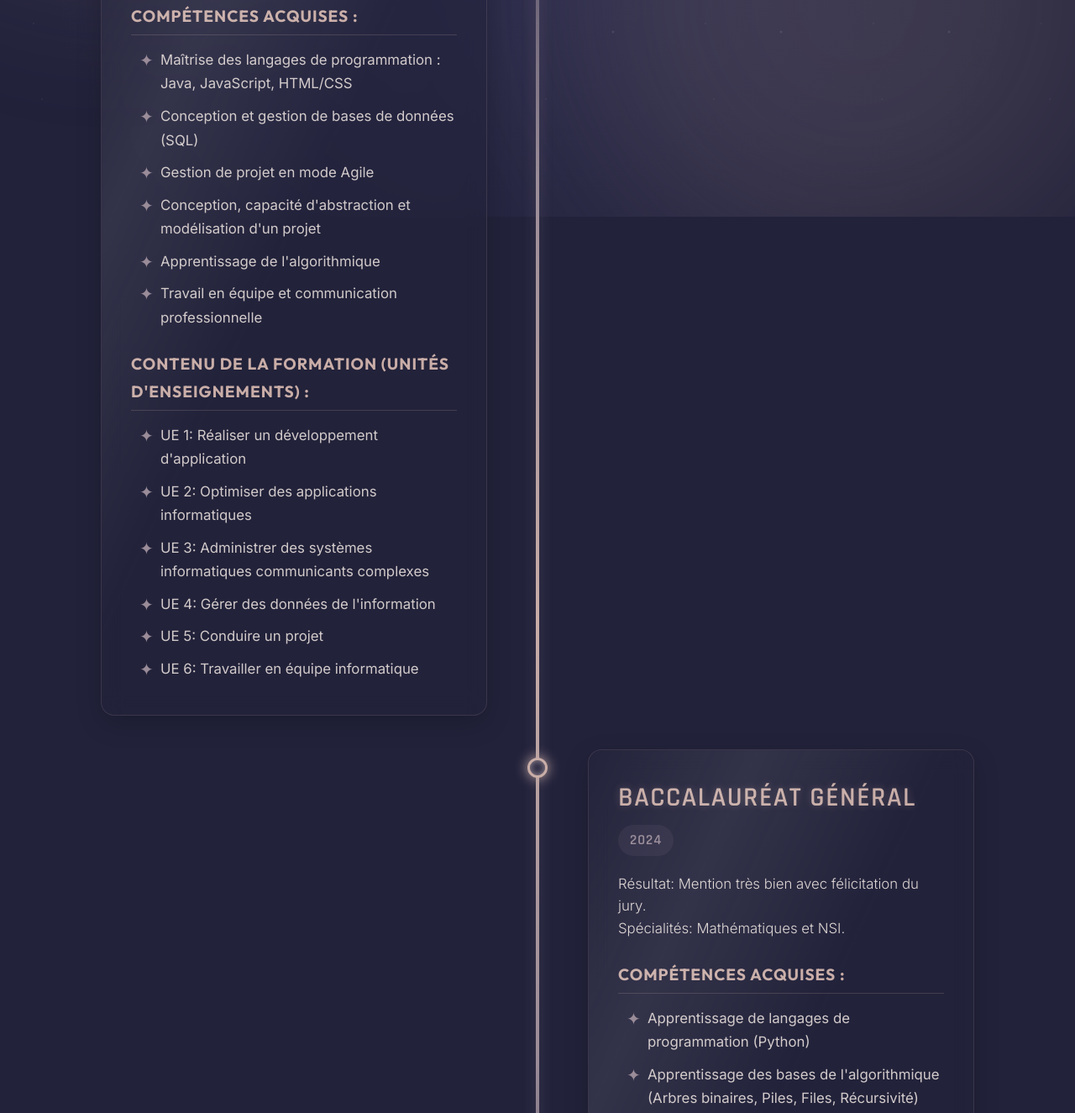
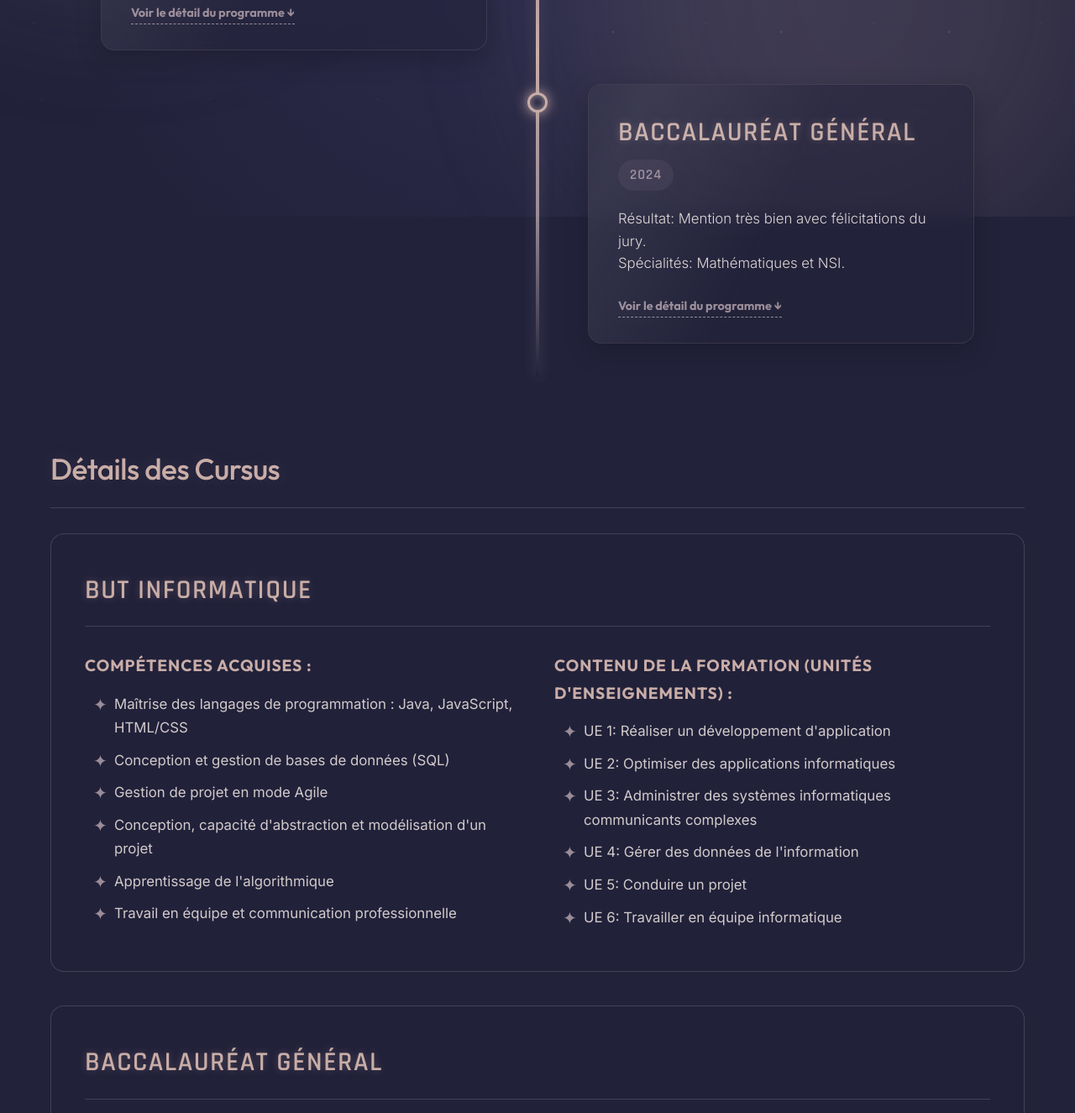
Before and after one commit to M3i-li/Portfolio, a plain HTML site: page html/Formations.html in a window 1280 px wide. Shown: the part 542-1867 px from the top of the page at 84% size. Drawn offline with Linux system fonts and the light colour scheme.

Commit message:
corrections d'affichage

```diff
--- a/css/formations-page-style.css
+++ b/css/formations-page-style.css
@@ -1,10 +1,10 @@
-/* --- formations-page-style.css : TIMELINE COSMIQUE --- */
+/* --- formations-page-style.css : TIMELINE COSMIC --- */
 
 /* Conteneur principal de la timeline */
 .timeline-container {
     position: relative;
     max-width: 1300px;
-    margin: 40px auto;
+    margin: 40px auto 80px auto;
     padding: 20px 0;
 }
 
@@ -133,7 +133,7 @@
 }
 
 /* --- TYPOGRAPHIE --- */
-.timeline-content h3 {
+.timeline-content h3, .formation-detail-card h3 {
     font-family: 'Rajdhani', sans-serif;
     font-size: 2em;
     color: var(--almond-silk);
@@ -170,21 +170,68 @@
 .timeline-desc {
     font-family: 'Inter', sans-serif;
     color: rgba(242, 233, 228, 0.9);
-    margin-bottom: 20px;
+    margin-bottom: 15px;
     font-size: 1.05em;
     line-height: 1.6;
 }
 
-.timeline-content h4 {
+.more-details-btn {
+    display: inline-block;
+    margin-top: 10px;
+    font-family: 'Outfit', sans-serif;
+    font-size: 0.9em;
+    font-weight: 600;
+    color: var(--lilac-ash);
+    text-decoration: none;
+    border-bottom: 1px dashed var(--lilac-ash);
+    transition: all 0.3s ease;
+}
+.more-details-btn:hover {
+    color: var(--almond-silk);
+    border-color: var(--almond-silk);
+    transform: translateY(2px);
+}
+
+
+.formations-details-container {
+    margin-top: 60px;
+    margin-bottom: 60px;
+}
+
+.formation-detail-card {
+    background: rgba(34, 34, 59, 0.3);
+    border: 1px solid rgba(154, 140, 152, 0.3);
+    border-radius: 16px;
+    padding: 40px;
+    margin-bottom: 40px;
+    scroll-margin-top: 100px;
+}
+
+.formation-detail-card h3 {
+    border-bottom: 1px solid rgba(154, 140, 152, 0.3);
+    padding-bottom: 15px;
+    margin-bottom: 30px;
+}
+
+.formation-detail-card h4, .timeline-content h4 {
     font-family: 'Outfit', sans-serif;
     font-size: 1.2em;
     color: var(--almond-silk);
-    margin-top: 25px;
+    margin-top: 0;
     margin-bottom: 15px;
     text-transform: uppercase;
     letter-spacing: 1px;
-    border-bottom: 1px solid rgba(201, 173, 167, 0.2);
-    padding-bottom: 5px;
+}
+
+.detail-columns {
+    display: flex;
+    flex-wrap: wrap;
+    gap: 40px;
+}
+
+.detail-col {
+    flex: 1;
+    min-width: 300px;
 }
 
 .timeline-list {
@@ -210,7 +257,6 @@
     top: -2px;
 }
 
-/* --- RESPONSIVE (Mobile < 850px) --- */
 @media screen and (max-width: 950px) {
     .timeline-container::after { display: none; }
 
@@ -228,4 +274,9 @@
     .timeline-content { padding: 25px; }
 
     .timeline-content h3 { font-size: 1.6em; }
+
+    .detail-columns {
+        flex-direction: column;
+        gap: 20px;
+    }
 }
--- a/html/Formations.html
+++ b/html/Formations.html
@@ -53,9 +53,39 @@
                         <span class="timeline-date">Septembre 2024 - Aujourd'hui</span>
 
                         <p class="timeline-desc">
-                            Actuellement en 2ème année, option Parcours Réalisation d'applications: conception, développement, validation.
+                            Actuellement en 2ème année, option Parcours Réalisation d'applications : conception, développement, validation.
                         </p>
 
+                        <a href="#detail-but" class="more-details-btn">Voir le détail du programme ↓</a>
+                    </div>
+                </div>
+
+                <div class="timeline-item right">
+                    <div class="timeline-marker"></div>
+
+                    <div class="timeline-content">
+                        <h3>Baccalauréat Général</h3>
+                        <span class="timeline-date">2024</span>
+
+                        <p class="timeline-desc">
+                            Résultat: Mention très bien avec félicitations du jury. <br>
+                            Spécialités: Mathématiques et NSI.
+                        </p>
+
+                        <a href="#detail-bac" class="more-details-btn">Voir le détail du programme ↓</a>
+                    </div>
+                </div>
+
+            </div>
+
+            <div class="formations-details-container">
+                <h2>Détails des Cursus</h2>
+
+                <div id="detail-but" class="formation-detail-card">
+                    <h3>BUT Informatique</h3>
+
+                    <div class="detail-columns">
+                        <div class="detail-col">
                             <h4>Compétences acquises :</h4>
                             <ul class="timeline-list">
                                 <li>Maîtrise des langages de programmation : Java, JavaScript, HTML/CSS</li>
@@ -65,7 +95,8 @@
                                 <li>Apprentissage de l'algorithmique</li>
                                 <li>Travail en équipe et communication professionnelle</li>
                             </ul>
-
+                        </div>
+                        <div class="detail-col">
                             <h4>Contenu de la formation (Unités d'enseignements) :</h4>
                             <ul class="timeline-list">
                                 <li>UE 1: Réaliser un développement d'application</li>
@@ -77,19 +108,13 @@
                             </ul>
                         </div>
                     </div>
+                </div>
 
-                <div class="timeline-item right">
-                    <div class="timeline-marker"></div>
+                <div id="detail-bac" class="formation-detail-card">
+                    <h3>Baccalauréat Général</h3>
 
-                    <div class="timeline-content">
-                        <h3>Baccalauréat Général</h3>
-                        <span class="timeline-date">2024</span>
-
-                        <p class="timeline-desc">
-                            Résultat: Mention très bien avec félicitation du jury. <br>
-                            Spécialités: Mathématiques et NSI.
-                        </p>
-
+                    <div class="detail-columns">
+                        <div class="detail-col">
                             <h4>Compétences acquises :</h4>
                             <ul class="timeline-list">
                                 <li>Apprentissage de langages de programmation (Python)</li>
@@ -98,15 +123,19 @@
                                 <li>Capacité de gestion de projet</li>
                                 <li>Compétences en communication écrite et orale</li>
                             </ul>
-
+                        </div>
+                        <div class="detail-col">
                             <h4>Contenu de la formation :</h4>
                             <p class="timeline-desc">
                                 Le Baccalauréat Général, options Mathématiques et NSI se concentre sur les matières scientifiques et informatique, en plus d'un tronc commun à toutes les séries générales (Histoire, Géographie, Philosophie et langues).
                             </p>
                         </div>
                     </div>
+                </div>
 
-            </div> </section>
+            </div>
+
+        </section>
     </main>
 
     <footer class="minimal-footer">
```
Lines whose indentation alone changed are shown as unchanged.
